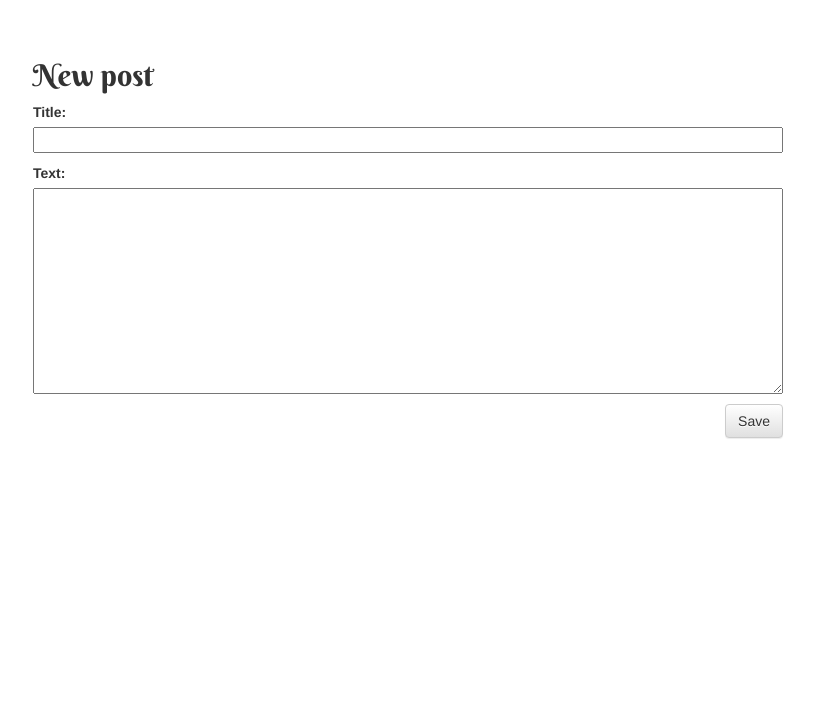
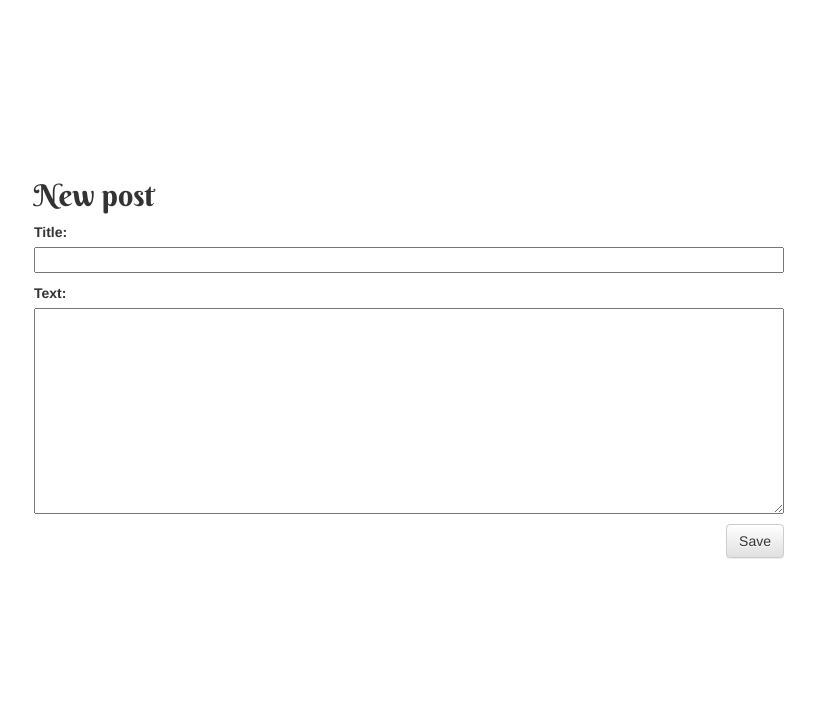
Before and after one commit to ksbill/my-first-blog, a Django app: page /post/new/ in a window 1600 px wide. Shown: the part 335-1053 px from the top of the page, without its empty margins (397-1212 px from the left). Before the commit the page ends 774 px from the top, so only its background shows below. Run offline with Django 3.2, Linux system fonts and the light colour scheme; some libraries are stand-ins or nearby versions.

Commit message:
CSS changes to address viewport.

```diff
--- a/blog/static/css/blog.css
+++ b/blog/static/css/blog.css
@@ -4,13 +4,13 @@ h1 a, h2 a {
 }
 
 body {
-    padding-left: 15px;
+    padding-left: 1vw;
 }
 
 .page-header {
     background-image: url("https://www.wyocentral.org/wp-content/uploads/2019/12/it-summit-inner-header-image-3-2000x350-1.jpg");
     margin-top: 0;
-    padding: 115px 100px 115px 100px;
+    padding: 115px 10vw 115px 7vw;
     }
 .page-header h1, .page-header h1 a, .page-header h1 a:visited, .page-header h1 a:active {
     color: #ffffff;
@@ -19,10 +19,10 @@ body {
     margin-left: 150px;
 }
 .content {
-    margin-left: 400px;
-    margin-right: 100px;
-    margin-bottom: 40px;
-    margin-top: 40px;
+    margin-left: 25vw;
+    margin-right: 20vw;
+    margin-bottom: 10vw;
+    margin-top: 10vw;
 }
 h1, h2, h3, h4 {
     font-family: 'Berkshire Swash', cursive;
```
